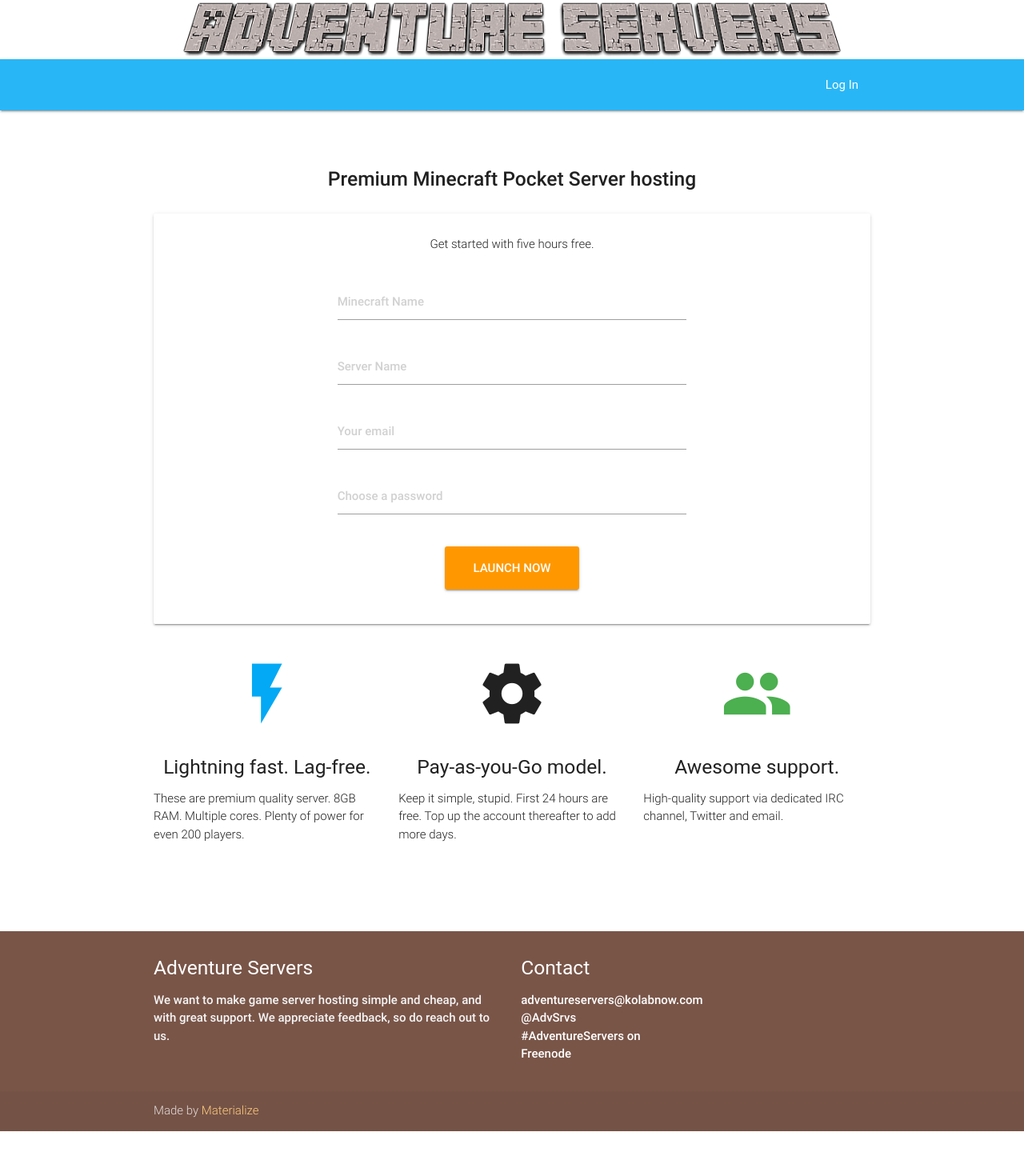
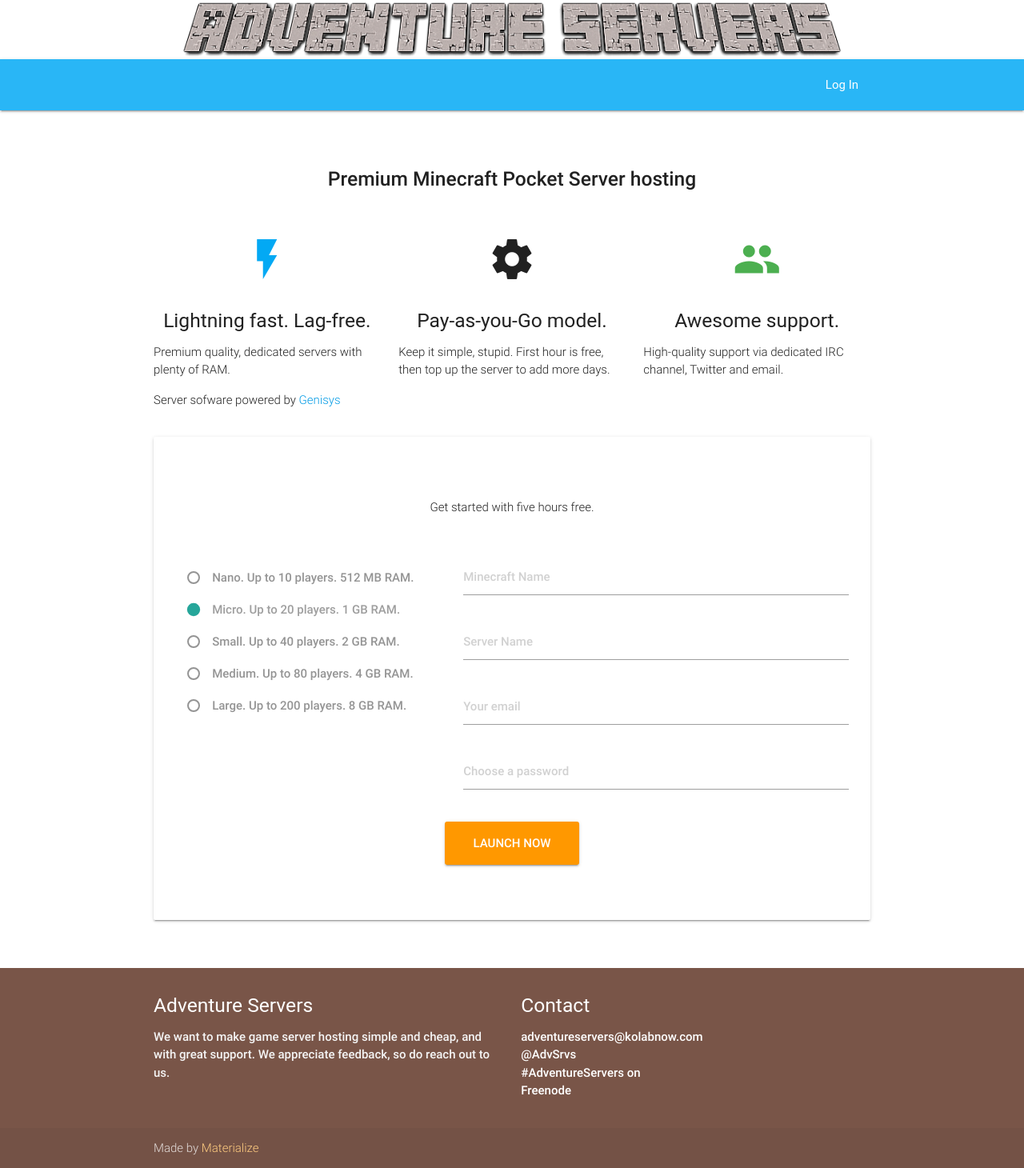
Before and after one commit to sandeel/mineserve, a Flask app: template templates/landing_page.html in a window 1280 px wide. Shown: the whole page at 80% size. Before the commit the page ends 1414 px from the top, so only its background shows below. Run offline with Flask 2, Linux system fonts and the light colour scheme; the template is opened without the code that fills it, so the values that code supplies are empty; parts of the project's set-up code (start-up, migrations or seed data) failed here and were passed over; some libraries are stand-ins or nearby versions; some web fonts are replaced.

Commit message:
Styling main page

```diff
--- a/application.py
+++ b/application.py
@@ -353,15 +353,17 @@ class Server(db.Model):
     owner_id = db.Column(db.Integer, db.ForeignKey('user.id'))
     owner = db.relationship("User", back_populates="servers")
 
+    sizes = ['micro']
+
     prices = {
-                'nano': 500
+                'micro': 1000
                 }
 
     max_players = {
-                    'nano': 10
+                    'micro': 20
                     }
 
-    def __init__(self, op, server_name='Adventure Servers', game='mcpe', server_type='genisys', size='nano'):
+    def __init__(self, op, server_name='Adventure Servers', game='mcpe', server_type='genisys', size='micro'):
         self.id = str(uuid.uuid4())
 
         db.session.add(LogEntry('Creating server with ID '+self.id))
@@ -371,10 +373,10 @@ class Server(db.Model):
 
         self.creation_date=datetime.datetime.now()
 
-        # give 5 hours and 5 minutes free
+        # give 1 hour and 5 minutes free
         now = datetime.datetime.now()
-        now_plus_5_hours = now + datetime.timedelta(minutes=305)
-        self.expiry_date = now_plus_5_hours
+        now_plus_1_hours = now + datetime.timedelta(minutes=65)
+        self.expiry_date = now_plus_1_hours
 
         # instantiate default properties
         self.properties = Properties(server_id = self.id)
@@ -615,8 +617,11 @@ def landing_page():
                 #`send_reset_password_instructions(user)
 
                 # if server doesn't exist create it
+                #size = request.form['size']
+                size = 'micro'
                 new_server = Server(op=request.form['minecraft_name'],
-                                    server_name=request.form['server_name'])
+                                    server_name=request.form['server_name'],
+                                    size = size)
 
                 new_server.op=request.form['minecraft_name']
                 server_id = new_server.id
--- a/templates/landing_page.html
+++ b/templates/landing_page.html
@@ -7,10 +7,41 @@ Beta closed!
     <br><br>
     <div class="container">
       <div class="row center">
-          <!-- <img src="/static/Adventure-Servers.png" alt="Adventure Servers"> -->
 	     <h5 class="header col s12 light"><strong>Premium<strong> Minecraft Pocket Server hosting</h5>
       </div>
-      <div class="card panel"
+
+      <!--   Icon Section   -->
+      <div class="row">
+        <div class="col s12 m4">
+          <div class="icon-block">
+            <h2 class="center light-blue-text"><i class="medium material-icons">flash_on</i></h2>
+            <h5 class="center">Lightning fast. Lag-free.</h5>
+
+            <p class="light">Premium quality, dedicated servers with plenty of RAM.</p>
+            <p class="light">Server sofware powered by <a href="https://github.com/iTXTech/Genisys">Genisys</a></p>
+          </div>
+        </div>
+
+        <div class="col s12 m4">
+          <div class="icon-block">
+            <h2 class="center"><i class="medium material-icons">settings</i></h2>
+            <h5 class="center">Pay-as-you-Go model.</h5>
+
+            <p class="light">Keep it simple, stupid. First hour is free, then top up the server to add more days.</p>
+          </div>
+        </div>
+        <div class="col s12 m4">
+          <div class="icon-block">
+            <h2 class="center green-text"><i class="medium material-icons">group</i></h2>
+            <h5 class="center">Awesome support.</h5>
+
+            <p class="light">High-quality support via dedicated IRC channel, Twitter and email.</p>
+          </div>
+        </div>
+
+      </div>
+
+      <div class="card panel" style="padding:3%">
         <br>
         <br>
         <div class="row center">
@@ -27,57 +58,44 @@ Beta closed!
           <div class="card-panel col s12 red darken-1">{{ form_error }}</div>
         </div>
         {% endif %}
+
+
         <form action="" method="post" class="col s12">
 	      <div class="row center">
+
             {% if beta_test %}
             <div class="input-field col s6 offset-s3"><input placeholder="Promo Code" id="promo-code" name="promo-code" type="text" class="validate" required></div>
             {% endif %}
-	    <div class="input-field col s6 offset-s3"><input placeholder="Minecraft Name" id="minecraft_name" name="minecraft_name" type="text" class="validate" required></div>
-	    <div class="input-field col s6 offset-s3"><input placeholder="Server Name" id="server_name" name="server_name" type="text" class="validate" required></div>
-        <div class="input-field col s6 offset-s3"><input placeholder="Your email" id="email" name="email" type="email" class="validate" required></div>
-        <div class="input-field col s6 offset-s3"><input placeholder="Choose a password" id="password" name="password" type="password" class="validate" required></div>
+
+            <div class="input-field col s5 offset-s0">
+              <p><input name="server_size" value="nano" type="radio" id="nano" disabled="disabled" /><label for="nano"><strong>Nano.</strong> Up to 10 players. 512 MB RAM.</label></p>
+              <p><input name="server_size" value="micro" type="radio" id="micro" checked /><label for="micro"><strong>Micro.</strong> Up to 20 players. 1 GB RAM.</label></p>
+              <p><input name="server_size" value="small" type="radio" id="small" disabled="disabled" /><label for="small"><strong>Small.</strong> Up to 40 players. 2 GB RAM.</label></p>
+              <p><input name="server_size" value="medium" type="radio" id="medium" disabled="disabled" /><label for="medium"><strong>Medium.</strong> Up to 80 players. 4 GB RAM.</label></p>
+              <p><input name="server_size" value="large" type="radio" id="large" disabled="disabled" /><label for="large"><strong>Large.</strong> Up to 200 players. 8 GB RAM.</label></p>
             </div>
+
+            <div class="input-field col s7">
+              <div class="input-field"><input placeholder="Minecraft Name" id="minecraft_name" name="minecraft_name" type="text" class="validate" required></div>
+              <div class="input-field"><input placeholder="Server Name" id="server_name" name="server_name" type="text" class="validate" required></div>
+              <div class="input-field"><input placeholder="Your email" id="email" name="email" type="email" class="validate" required></div>
+              <div class="input-field"><input placeholder="Choose a password" id="password" name="password" type="password" class="validate" required></div>
+            </div>
+
+          </div>
+
         <div class="row center"><input type="submit" id="download-button" class="btn-large waves-effect waves-light orange" value="Launch Now"</input></div>
+
         </form>
+
         <br>
       </div>
 
 
-      <!--   Icon Section   -->
-      <div class="row">
-        <div class="col s12 m4">
-          <div class="icon-block">
-            <h2 class="center light-blue-text"><i class="large material-icons">flash_on</i></h2>
-            <h5 class="center">Lightning fast. Lag-free.</h5>
-
-            <p class="light">These are premium quality server. 8GB RAM. Multiple cores. Plenty of power for even 200 players.</p>
-          </div>
-        </div>
-
-        <div class="col s12 m4">
-          <div class="icon-block">
-            <h2 class="center"><i class="large material-icons">settings</i></h2>
-            <h5 class="center">Pay-as-you-Go model.</h5>
-
-            <p class="light">Keep it simple, stupid. First 24 hours are free. Top up the account thereafter to add more days.</p>
-          </div>
-        </div>
-        <div class="col s12 m4"> <div class="icon-block">
-            <h2 class="center green-text"><i class="large material-icons">group</i></h2>
-            <h5 class="center">Awesome support.</h5>
-
-            <p class="light">High-quality support via dedicated IRC channel, Twitter and email.</p>
-          </div>
-        </div>
-
-      </div>
 
     </div>
     <br><br>
 
-    <div class="section">
-
-    </div>
   </div>
 {% endblock %}
 {% endif %}
```
Also changed, not shown: 1 other file. Lines whose indentation alone changed are shown as unchanged.
